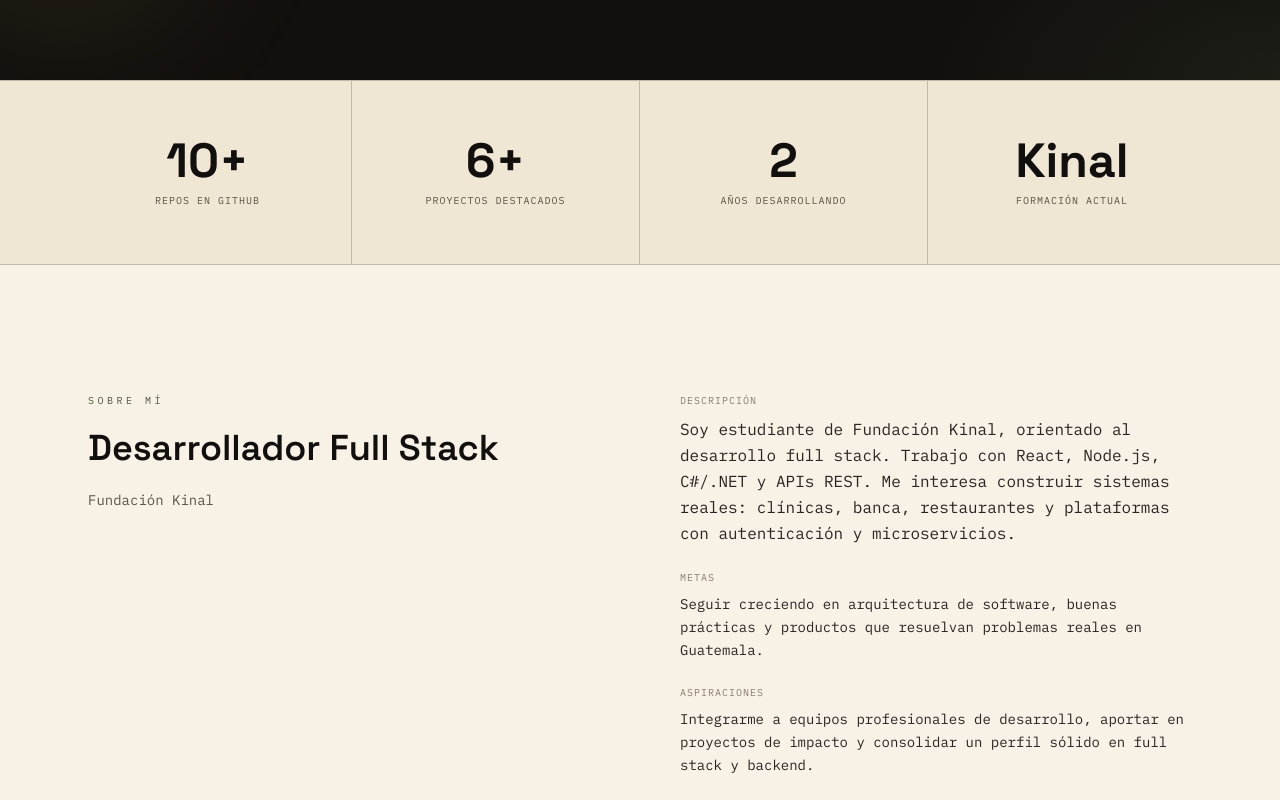
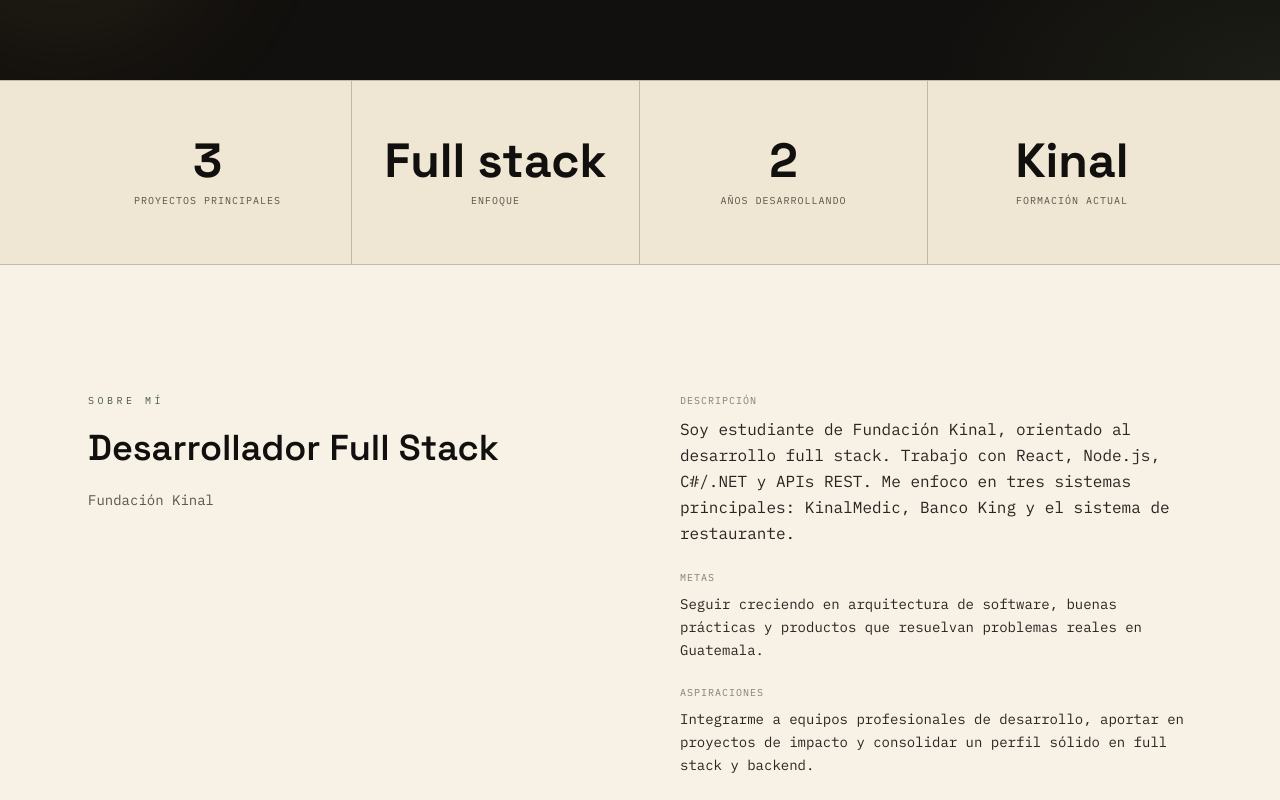
Before and after one commit to jcano-2024386/portfolio, a React (Vite) app: page / in a window 1280 px wide. Shown: the part 720-1520 px from the top of the page. Built offline with nearby package versions, Linux system fonts and the light colour scheme.

Commit message:
Keep only KinalMedic, Banco King and restaurant projects.

```diff
--- a/src/data/profile.js
+++ b/src/data/profile.js
@@ -19,7 +19,7 @@ export const profile = {
   welcome:
     "Bienvenido. Aquí encontrarás una muestra de mi trabajo como desarrollador full stack.",
   intro:
-    "Soy estudiante de Fundación Kinal, orientado al desarrollo full stack. Trabajo con React, Node.js, C#/.NET y APIs REST. Me interesa construir sistemas reales: clínicas, banca, restaurantes y plataformas con autenticación y microservicios.",
+    "Soy estudiante de Fundación Kinal, orientado al desarrollo full stack. Trabajo con React, Node.js, C#/.NET y APIs REST. Me enfoco en tres sistemas principales: KinalMedic, Banco King y el sistema de restaurante.",
   goals:
     "Seguir creciendo en arquitectura de software, buenas prácticas y productos que resuelvan problemas reales en Guatemala.",
   aspirations:
@@ -27,8 +27,8 @@ export const profile = {
   capabilities:
     "Diseño de APIs REST, autenticación JWT, interfaces React, MongoDB/SQL, C#/.NET, Docker, microservicios y metodología Scrum.",
   stats: [
-    { value: "10+", label: "Repos en GitHub" },
-    { value: "6+", label: "Proyectos destacados" },
+    { value: "3", label: "Proyectos principales" },
+    { value: "Full stack", label: "Enfoque" },
     { value: "2", label: "Años desarrollando" },
     { value: "Kinal", label: "Formación actual" },
   ],
@@ -56,17 +56,10 @@ export const profile = {
   experience: [
     {
       title: "Scrum Master — Práctica Supervisada",
-      place: "Kinal · K-Bank, K-Food, CET / KinalMedic",
+      place: "Kinal · KinalMedic, Banco King, Sistema de Restaurante",
       period: "2025 — 2026",
       detail:
-        "Coordinación de sprints, backend, modelado de datos y APIs en sistemas bancarios, de restaurante y de clínica escolar. Enfoque en JWT, MongoDB y microservicios .NET.",
-    },
-    {
-      title: "Proyectos full stack académicos",
-      place: "Kinal — Taller / PMA",
-      period: "2025 — 2026",
-      detail:
-        "Desarrollo de Kinalsports, COPEREX API, AuthService, SignTrack y gestor de opiniones. APIs REST, paneles React y arquitectura por servicios.",
+        "Coordinación de sprints, backend, modelado de datos y APIs en enfermería institucional, banca digital y gestión de restaurantes. Enfoque en JWT, MongoDB y microservicios .NET.",
     },
   ],
   tools: ["Cursor", "Docker", "Git", "Postman", "VS Code", "Notion", "Vercel"],
--- a/src/data/projects.js
+++ b/src/data/projects.js
@@ -1,8 +1,6 @@
 export const categories = [
   { id: "all", label: "Todos" },
   { id: "featured", label: "Destacados" },
-  { id: "backend", label: "Backend" },
-  { id: "frontend", label: "Frontend" },
 ]
 
 export const projects = [
@@ -33,7 +31,7 @@ export const projects = [
   },
   {
     id: "k-bank",
-    name: "Banco King (K-BANK)",
+    name: "Banco King",
     category: "featured",
     featured: true,
     hasUi: true,
@@ -56,13 +54,13 @@ export const projects = [
     ],
   },
   {
-    id: "k-food",
-    name: "Restaurante K-FOOD",
+    id: "restaurante",
+    name: "Sistema de Restaurante",
     category: "featured",
     featured: true,
     hasUi: true,
     description:
-      "Sistema de gestión de restaurantes: sucursales, mesas, menús, pedidos, reservaciones y eventos. API Node.js + Auth Service .NET con roles ADMIN, GERENTE, MESERO y CLIENTE.",
+      "Sistema de gestión de restaurantes (Heaven Flavor): sucursales, mesas, menús, pedidos, reservaciones y eventos. API Node.js + Auth Service .NET con roles ADMIN, GERENTE, MESERO y CLIENTE.",
     learned: [
       "CRUD de dominio gastronómico",
       "Flujos de estado en pedidos y reservaciones",
@@ -75,161 +73,8 @@ export const projects = [
     year: "2026",
     impact: "Práctica Supervisada — operación completa de restaurante.",
     screenshots: [
-      { label: "Heaven Flavor UI", tone: "amber", image: "/screenshots/projects/kfood-logo.jpeg" },
+      { label: "Heaven Flavor", tone: "amber", image: "/screenshots/projects/kfood-logo.jpeg" },
       { label: "App icon", tone: "moss", image: "/screenshots/projects/kfood-icon.jpeg" },
     ],
   },
-  {
-    id: "cet",
-    name: "CET — Clínica Escolar",
-    category: "featured",
-    featured: true,
-    hasUi: true,
-    description:
-      "Clínica Estudiantil Técnica: pacientes, historial médico, inventario de medicamentos, consultas con descuento de stock y dashboard en tiempo real. Full stack React + Node.",
-    learned: [
-      "Monolito por capas frontend/backend",
-      "Inventario con alertas de vencimiento",
-      "Dashboard con estadísticas",
-      "Docker Compose para despliegue",
-    ],
-    stack: ["React", "Node.js", "MongoDB", "Docker"],
-    github: "https://github.com/jcano-2024386/CET-Propuesta",
-    demo: null,
-    year: "2026",
-    impact: "Propuesta y sistema de clínica escolar.",
-    screenshots: [
-      { label: "API registros médicos", tone: "cream", image: "/screenshots/projects/kinalmedic-api-create.jpg" },
-      { label: "Consulta historial", tone: "moss", image: "/screenshots/projects/kinalmedic-api-list.jpg" },
-    ],
-  },
-  {
-    id: "kinalsports",
-    name: "Kinalsports",
-    category: "featured",
-    featured: true,
-    hasUi: true,
-    description:
-      "Plataforma de gestión deportiva: reservas de campos, torneos, equipos y panel administrativo. Monorepo con autenticación, API admin y cliente React.",
-    learned: [
-      "Arquitectura monorepo",
-      "JWT entre servicios",
-      "React 19 + Vite + Tailwind",
-      "Upload con Cloudinary",
-    ],
-    stack: ["React 19", "Node.js", "MongoDB", "JWT", "Cloudinary"],
-    github: "https://github.com/jcano-2024386/Kinalsports",
-    demo: null,
-    year: "2026",
-    impact: "Arquitectura real con auth-service y server-admin.",
-    screenshots: [
-      { label: "Marca / panel", tone: "ink", image: "/screenshots/projects/kinalsports-logo.png" },
-      { label: "Reservas UI", tone: "moss", image: "/screenshots/kinalsports-reservas.svg" },
-    ],
-  },
-  {
-    id: "coperex",
-    name: "COPEREX API",
-    category: "backend",
-    featured: true,
-    hasUi: false,
-    description:
-      "API REST para la feria Interfer: registro de empresas, filtros, reportes Excel y administración con JWT, rate limiting y validación.",
-    learned: [
-      "API REST versionada",
-      "Seguridad JWT, bcrypt, helmet",
-      "Reportes Excel",
-      "Documentación Postman",
-    ],
-    stack: ["Node.js", "Express", "MongoDB", "JWT", "ExcelJS"],
-    github: "https://github.com/jcano-2024386/COPEREX-API",
-    demo: null,
-    year: "2026",
-    impact: "API segura lista para uso académico.",
-    screenshots: [
-      { label: "Código / API", tone: "moss", image: "/screenshots/coperex-code.svg" },
-    ],
-  },
-  {
-    id: "signtrack",
-    name: "SignTrack",
-    category: "featured",
-    featured: true,
-    hasUi: true,
-    description:
-      "Aplicación inclusiva tipo Teams con reconocimiento de lenguaje de señas. Microservicios C#, React, MediaPipe y Docker.",
-    learned: [
-      "Microservicios .NET",
-      "Integración MediaPipe / IA",
-      "Contratos JWT entre servicios",
-      "Frontend React para videollamada",
-    ],
-    stack: ["C#", "React", "MediaPipe", "Docker", "PostgreSQL"],
-    github: "https://github.com/jcano-2024386/SignTrack",
-    demo: null,
-    year: "2026",
-    impact: "Accesibilidad e inclusión.",
-    screenshots: [
-      { label: "Chat", tone: "ink", image: "/screenshots/signtrack-chat.svg" },
-      { label: "Reconocimiento", tone: "cream", image: "/screenshots/signtrack-ia.svg" },
-    ],
-  },
-  {
-    id: "auth-service",
-    name: "AuthService",
-    category: "backend",
-    featured: false,
-    hasUi: false,
-    description:
-      "Servicio de autenticación con Clean Architecture en .NET: capas Api, Application, Domain y Persistence.",
-    learned: [
-      "Clean Architecture en C#",
-      "Separación Domain / Application / Persistence",
-      "JWT y capas de aplicación",
-    ],
-    stack: ["C#", ".NET", "Clean Architecture", "JWT"],
-    github: "https://github.com/jcano-2024386/AuthService",
-    demo: null,
-    year: "2026",
-    impact: "Patrones enterprise en C#.",
-    screenshots: [
-      { label: "Código", tone: "ink", image: "/screenshots/auth-code.svg" },
-    ],
-  },
-  {
-    id: "gestor-opiniones",
-    name: "Gestor de Opiniones",
-    category: "backend",
-    featured: false,
-    hasUi: false,
-    description:
-      "Gestor de opiniones en C#: administrar y organizar feedback de usuarios.",
-    learned: ["Backend con C#", "CRUD y lógica de negocio", "Organización de servicios"],
-    stack: ["C#", ".NET"],
-    github: "https://github.com/jcano-2024386/gestor-opiniones",
-    demo: null,
-    year: "2026",
-    impact: "Gestión de opiniones académicas.",
-    screenshots: [
-      { label: "Código", tone: "cream", image: "/screenshots/auth-code.svg" },
-    ],
-  },
-  {
-    id: "react-app",
-    name: "React App",
-    category: "frontend",
-    featured: false,
-    hasUi: true,
-    description:
-      "Aplicación React de práctica con Vite. Exploración de componentes y estructura SPA.",
-    learned: ["Componentes React", "Vite como bundler", "Estructura SPA"],
-    stack: ["React", "Vite"],
-    github: "https://github.com/jcano-2024386/React-app",
-    demo: null,
-    year: "2026",
-    impact: "Base de interfaces SPA.",
-    screenshots: [
-      { label: "SPA React", tone: "moss", image: "/screenshots/react-app.svg" },
-    ],
-  },
 ]
```
